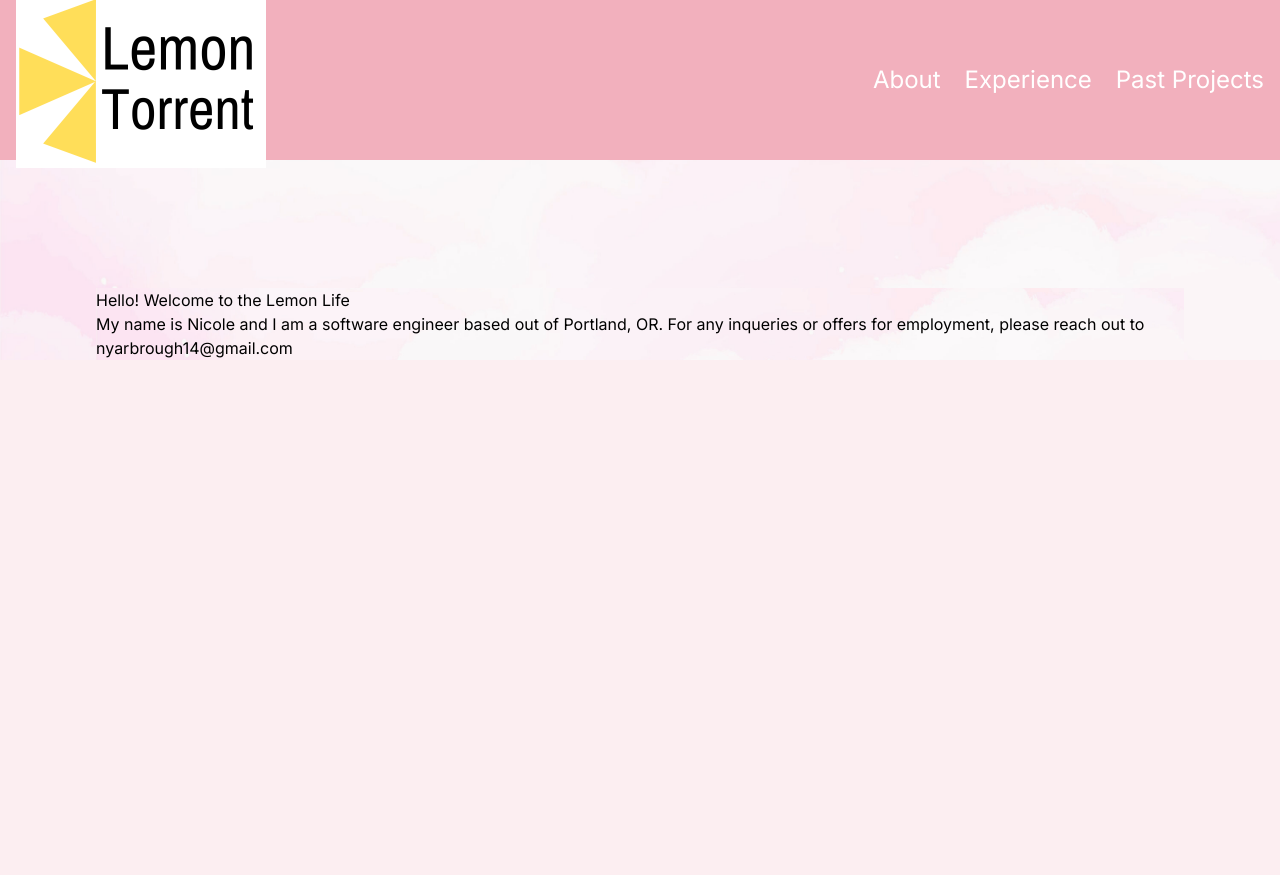
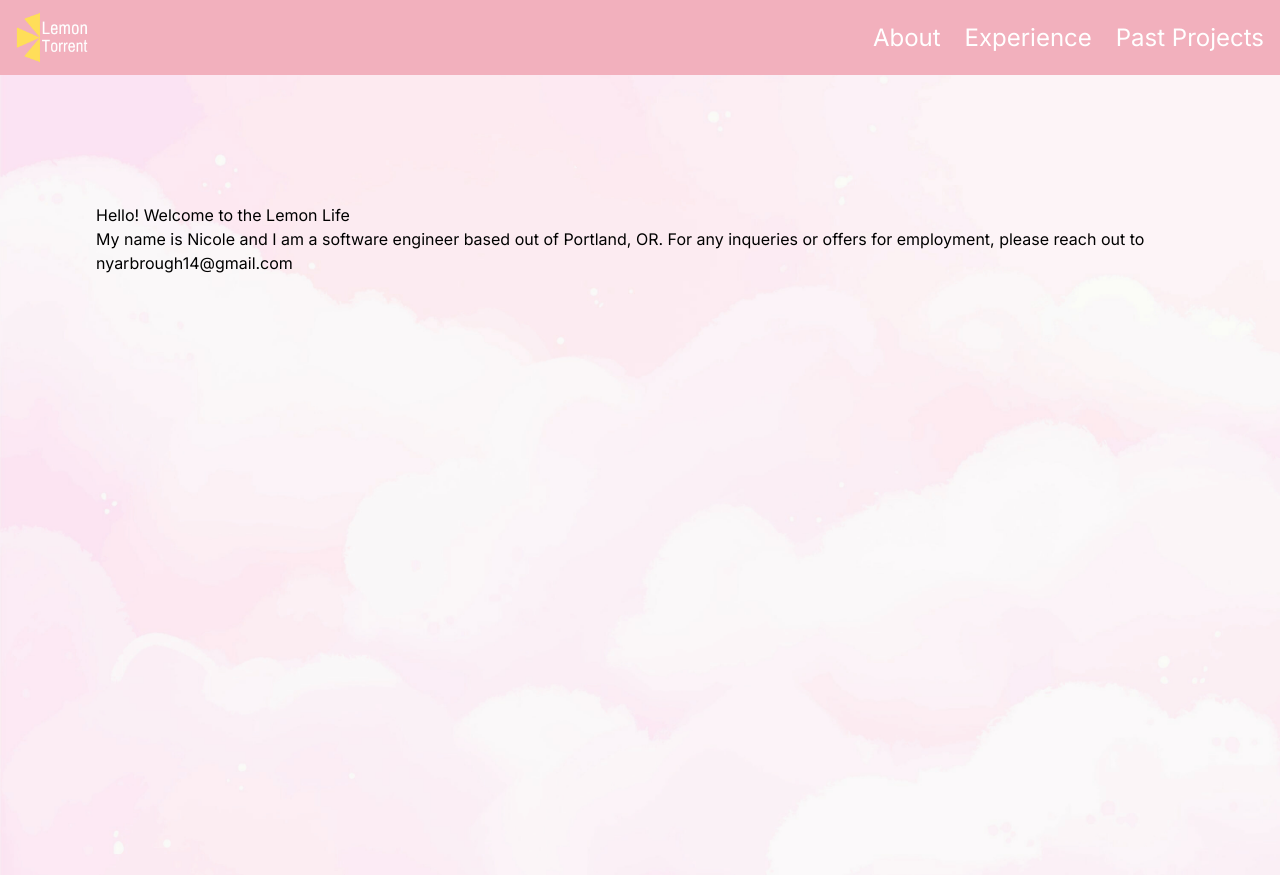
Before and after one commit to LemonTorrent/Personal-Website-2024, a Next.js app: page / in a window 1280 px wide. Before the commit the page ends 800 px from the top, so only its background shows below. Built offline with nearby package versions, Linux system fonts and the light colour scheme.

Commit message:
Made adjustments to make background image fill screen, adjusted color of logo

```diff
--- a/app/components/navigation/navbar/Logo.tsx
+++ b/app/components/navigation/navbar/Logo.tsx
@@ -37,10 +37,10 @@ const Logo = () => {
     <>
       <Link href="/" style={{ display: showButton ? "none" : "block" }}>
         <Image
-          src="/images/Borcelle Fresh Fruit (1).png"
+          src="/images/Borcelle Fresh Fruit (2).png"
           alt="Logo"
-          width={width < 1024 ? "150" : "250"}
-          height={width < 1024 ? "45" : "74"}
+          width="75"
+          height="35"
           className="relative"
         />
       </Link>
--- a/app/components/navigation/navbar/index.tsx
+++ b/app/components/navigation/navbar/index.tsx
@@ -6,7 +6,7 @@ import Button from "./Button";
 const Navbar = () => {
   return (
     <>
-      <div className="w-full h-40 sticky top-0 bg-[#F2B0BD] text-white">
+      <div className="w-full h-18 sticky top-0 bg-[#F2B0BD] text-white">
         <div className="container mx-auto px-4 h-full">
           <div className="flex justify-between items-center h-full text-2xl">
             <Logo />
--- a/app/page.tsx
+++ b/app/page.tsx
@@ -1,19 +1,23 @@
 import Image from 'next/image'
 import Navbar from './components/navigation/navbar'
 import { useEffect, useState } from 'react';
+// import useWindowDimensions from './components/UseWindowDimensions'
+
+// const {height, width} = useWindowDimensions()
 
 export default function Home() {
+  // const [height, setHeight] = useState(useWindowDimensions().height)
 
   return (
     // <main className="flex min-h-screen flex-col items-center justify-between p-24">
-    <div className="homepage-styling">
+    <div className="homepage-styling h-screen">
 
       <main className="content flex flex-col p-24 pb-0 pt-32">
         {/* <div className="z-10 max-w-5xl w-full items-center justify-between font-mono text-sm lg:flex padding:0"> */}
         <div className="">
           <main>
 
-            <div className="homepage-styling flex flex-col">
+            <div className="flex flex-col">
               {/* <div className="image-box">
                 <Image
                     src="/images/Headshot.jpg"
```
Also changed, not shown: public/images/Borcelle Fresh Fruit (2).png (added).
